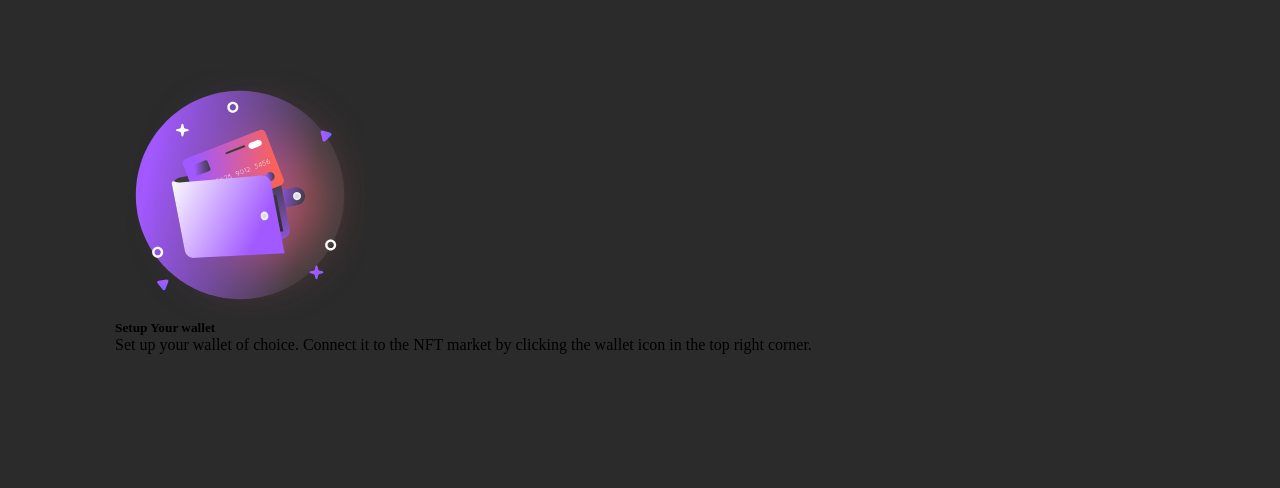
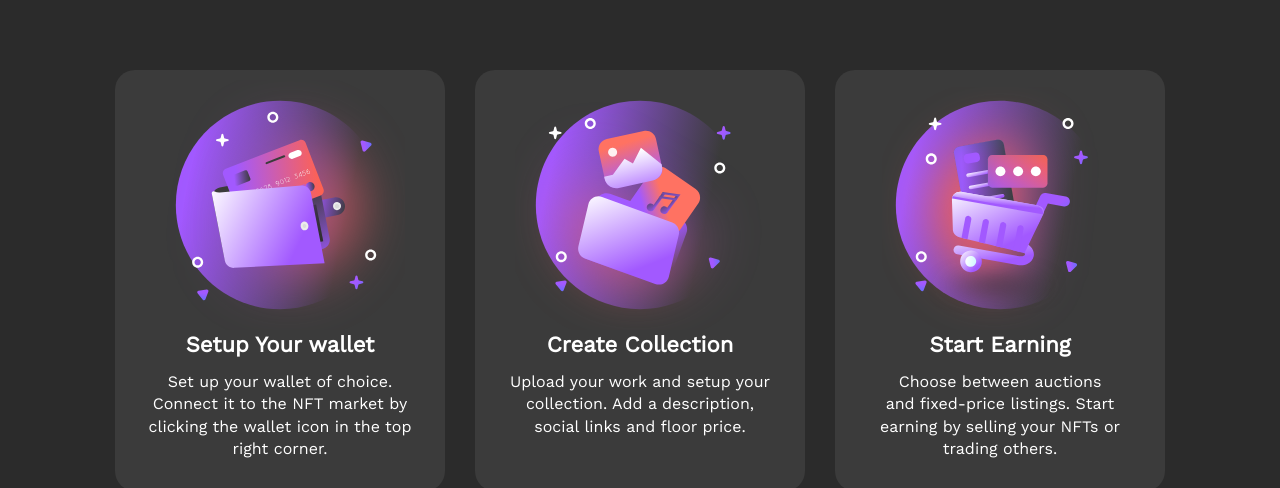
Before and after one commit to mircocosov/NFT-Marketplace, a React (Vite) app: page / in a window 1280 px wide. Shown: the part 3070-3558 px from the top of the page. Before the commit the page ends 3424 px from the top, so only its background shows below. Built offline with nearby package versions, Linux system fonts and the light colour scheme.

Commit message:
feat: how it work container on home page

```diff
--- a/src/components/base/howWork/howWork.module.scss
+++ b/src/components/base/howWork/howWork.module.scss
@@ -3,4 +3,31 @@
 .card {
   display: flex;
   flex-direction: column;
+  background: $grey-2;
+  border-radius: $radius;
+  align-items: center;
+  padding: 10px 30px 30px 30px;
 }
+
+.discription {
+  display: flex;
+  flex-direction: column;
+  gap: 10px;
+  justify-content: center;
+  align-items: center;
+}
+
+.title {
+  @include heading-5-a;
+  color: $white;
+  margin: 0;
+}
+
+.text {
+  @include paragraph-4-a;
+  color: $white;
+  margin: 0;
+  text-wrap: pretty;
+  text-align: center;
+  max-width: 270px;
+}
--- a/src/components/base/howWork/howWork.tsx
+++ b/src/components/base/howWork/howWork.tsx
@@ -4,21 +4,25 @@ import classNames from "classnames"
 
 interface Props {
   className?: string
-  icon: "wallet" | "folder" | "purse"
+  icon: "basket" | "folder" | "purse"
+  title: string
+  discription: string
 }
 
-export default function HowWork({ className, icon }: Props) {
+export default function HowWork({
+  className,
+  icon,
+  title,
+  discription,
+}: Props) {
   return (
     <div className={classNames(styles.card, className)}>
       <div className={styles.icon}>
         <Icon icon={icon}></Icon>
       </div>
       <div className={styles.discription}>
-        <h5 className={styles.title}>Setup Your wallet</h5>
-        <p className={styles.text}>
-          Set up your wallet of choice. Connect it to the NFT market by clicking
-          the wallet icon in the top right corner.
-        </p>
+        <h5 className={styles.title}>{title}</h5>
+        <p className={styles.text}>{discription}</p>
       </div>
     </div>
   )
--- a/src/pages/Home/Home.module.scss
+++ b/src/pages/Home/Home.module.scss
@@ -202,3 +202,9 @@
 .NFTCard {
   width: calc(100% / 3 - 30px * 2 / 3);
 }
+
+.howWorkCon {
+  display: flex;
+  flex-direction: row;
+  gap: 30px;
+}
--- a/src/pages/Home/Home.tsx
+++ b/src/pages/Home/Home.tsx
@@ -181,7 +181,22 @@ export default function Home() {
           </div>
         </div>
         <div className={styles.howWorkCon}>
-          <HowWork className={styles.howWork} icon="purse"></HowWork>
+          <HowWork
+            className={styles.howWork}
+            icon="purse"
+            title="Setup Your wallet"
+            discription="Set up your wallet of choice. Connect it to the NFT market by clicking the wallet icon in the top right corner."
+          />
+          <HowWork
+            icon="folder"
+            title="Create Collection"
+            discription="Upload your work and setup your collection. Add a description, social links and floor price."
+          />
+          <HowWork
+            icon="basket"
+            title="Start Earning"
+            discription="Choose between auctions and fixed-price listings. Start earning by selling your NFTs or trading others."
+          />
         </div>
       </div>
     </main>
```
